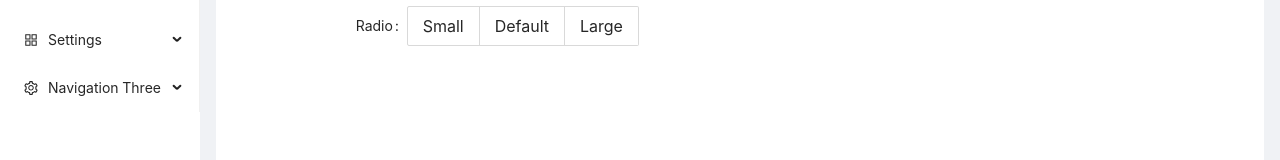
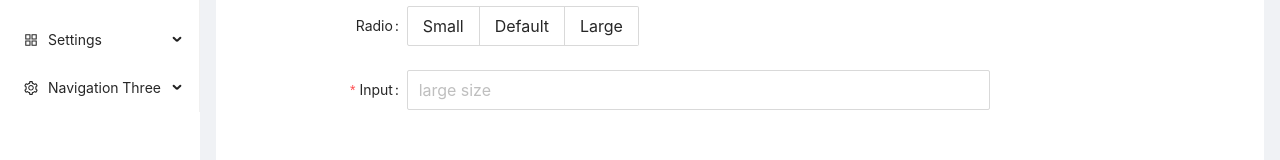
Before and after one commit to digin777/Chamelon, a React (Create React App) app: page /admin/1/add in a window 1280 px wide. Shown: the part 160-320 px from the top of the page. Built offline with nearby package versions, Linux system fonts and the light colour scheme.

Commit message:
Some Validators Added

```diff
--- a/package.json
+++ b/package.json
@@ -13,6 +13,7 @@
     "@types/react-dom": "^17.0.9",
     "@types/react-router-dom": "^5.3.3",
     "antd": "^4.18.7",
+    "async-validator": "^4.0.7",
     "formik": "^2.2.9",
     "react": "^17.0.2",
     "react-dom": "^17.0.2",
--- /dev/null
+++ b/src/Validators/FormValidators.ts
@@ -0,0 +1,13 @@
+import { RuleObject } from 'antd/lib/form';
+type Ruler = (rule: RuleObject, value: any, cb: (msg?: string) => void) => Promise<any>;
+export const patternValidator = (rule: RuleObject, value: any, Patern: string | RegExp, Message?: String): Promise<any> => {
+    // return (rule: RuleObject, value: any, cb: (msg?: string) => void): Promise<any> => {
+        return new Promise((resolve, reject) => {
+            const newPatern: RegExp = new RegExp(Patern);
+            if (newPatern.test(value))
+                resolve("ok");
+            else
+                reject(Message);
+        })
+    // };
+}
--- /dev/null
+++ b/src/Validators/ValidationHelper.ts
@@ -0,0 +1,5 @@
+// type Pre={String:RegExp};
+export const Presets={
+    EMAIL:/^(([^<>()[\]\.,;:\s@\"]+(\.[^<>()[\]\.,;:\s@\"]+)*)|(\".+\"))@(([^<>()[\]\.,;:\s@\"]+\.)+[^<>()[\]\.,;:\s@\"]{2,})$/i,
+    NUMBER:/^[0-9]*$/,
+}
--- a/src/components/admin/SectionAdd.tsx
+++ b/src/components/admin/SectionAdd.tsx
@@ -11,6 +11,9 @@ import {
     TreeSelect,
     Switch,
 } from 'antd';
+import{patternValidator} from '../../Validators/FormValidators'
+import {Presets} from '../../Validators/ValidationHelper';
+import { RuleObject } from 'antd/lib/form';
 function SectionAdd() {
     return (
         <div>
@@ -28,6 +31,20 @@ function SectionAdd() {
                         <Radio.Button value="large">Large</Radio.Button>
                     </Radio.Group>
                 </Form.Item>
+                <Form.Item
+                 label="Input"
+                  name="size"
+                  rules={[
+                      {
+                        required:true,
+                        validator:(rule: RuleObject, value: any):Promise<any>=>{
+                            return patternValidator(rule,value,Presets.EMAIL,'Must be valid email');
+                        }
+                      }
+                  ]}
+                  >
+                    <Input size="large" placeholder="large size" />
+                </Form.Item>
             </Form>
         </div>
     )
```
Also changed, not shown: 1 other file (tests, documents, lock files or other folders).
